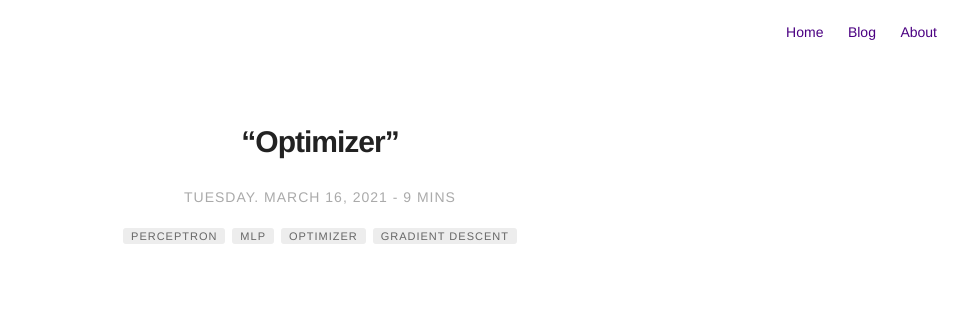
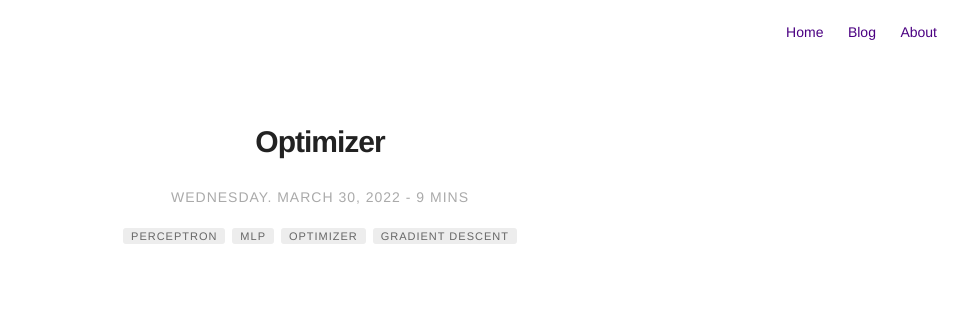
Before and after one commit to POZAlabs/pozalabs.github.io, a Jekyll site: the page built from _posts/2022-03-24-Optimizer.md, in a window 1280 px wide and 900 px high. Shown: the top 310 px of the window, without its empty margins (320-1280 px from the left). Built offline with Jekyll 4.4.1, drawn with Linux system fonts in a browser that asks for light colours; comment, search, counter and statistics services are not loaded.

```diff
--- a/_posts/2022-03-24-Optimizer.md
+++ b/_posts/2022-03-24-Optimizer.md
@@ -1,7 +1,7 @@
 ---
-title: “Optimizer”
+title: Optimizer
 layout: post
-date: 2021-03-16
+date: 2022-03-30
 headerImage: False
 tag:
 - Perceptron
```
